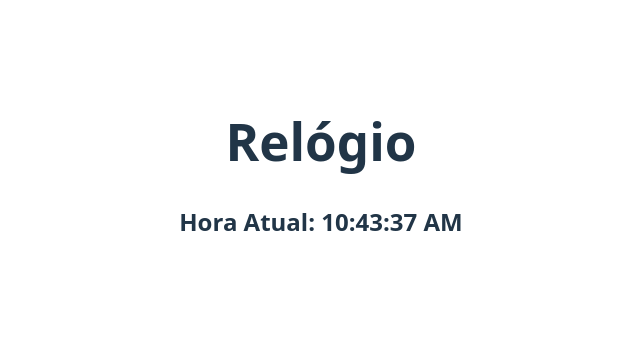
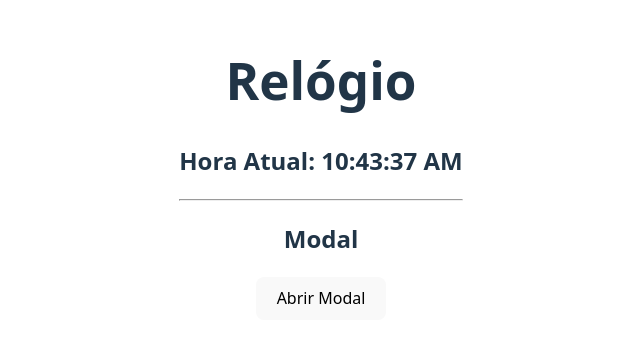
Before and after one commit to joelsonlins/avanti-innovation-class-2025, a React (Vite) app in the folder REACT/5_uicomponents/: page / in a window 1280 px wide. Shown: the part 231-574 px from the top of the page, without its empty margins (319-959 px from the left). Built offline with nearby package versions, Linux system fonts and the light colour scheme.

Commit message:
React - Aula 25 - Desenvolvendo UI Componets - Modeal - Criando o JSX

```diff
--- a/REACT/5_uicomponents/src/App.jsx
+++ b/REACT/5_uicomponents/src/App.jsx
@@ -1,5 +1,6 @@
 import './App.css'
 import Clock from './components/Clock/Clock'
+import Modal from './components/Modal/Modal'
 
 function App() {
 
@@ -8,6 +9,9 @@ function App() {
     <>
     <h1>Relógio</h1>
     <Clock></Clock>
+    <hr />
+    <h2>Modal</h2>
+    <Modal></Modal>
     </>
   )
 }
--- /dev/null
+++ b/REACT/5_uicomponents/src/components/Modal/Modal.jsx
@@ -0,0 +1,23 @@
+import {useState} from 'react'
+import styles from "./Modal.module.css"
+
+function Modal() {
+  const [isOpen, setIsOpen] = useState(false)
+  return (
+    <div className={styles.container}>
+      <button onClick={()=>setIsOpen(true)} className={styles.openButton}>Abrir Modal</button>
+      {isOpen && (
+        <div className={styles.modal}>
+          <div className={styles.modalContent}>
+            <h2>Título do modal</h2>
+            <p>Conteúdo do modal</p>
+            <button onClick={()=> setIsOpen(false)} className={styles.closeButton}>Fechar</button>
+          </div>
+        </div>
+      )}
+
+    </div>
+  )
+}
+
+export default Modal
```
Also changed, not shown: REACT/5_uicomponents/src/components/Modal/Modal.module.css (added).
